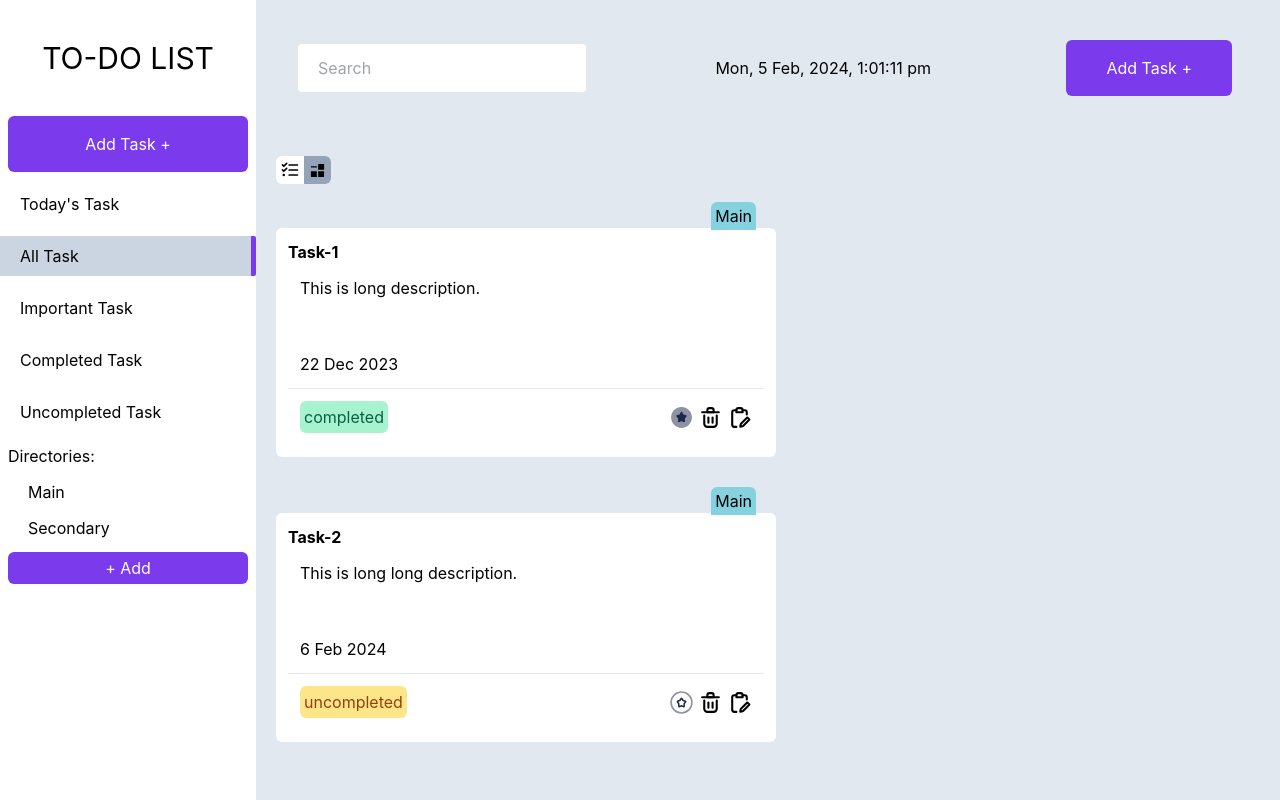
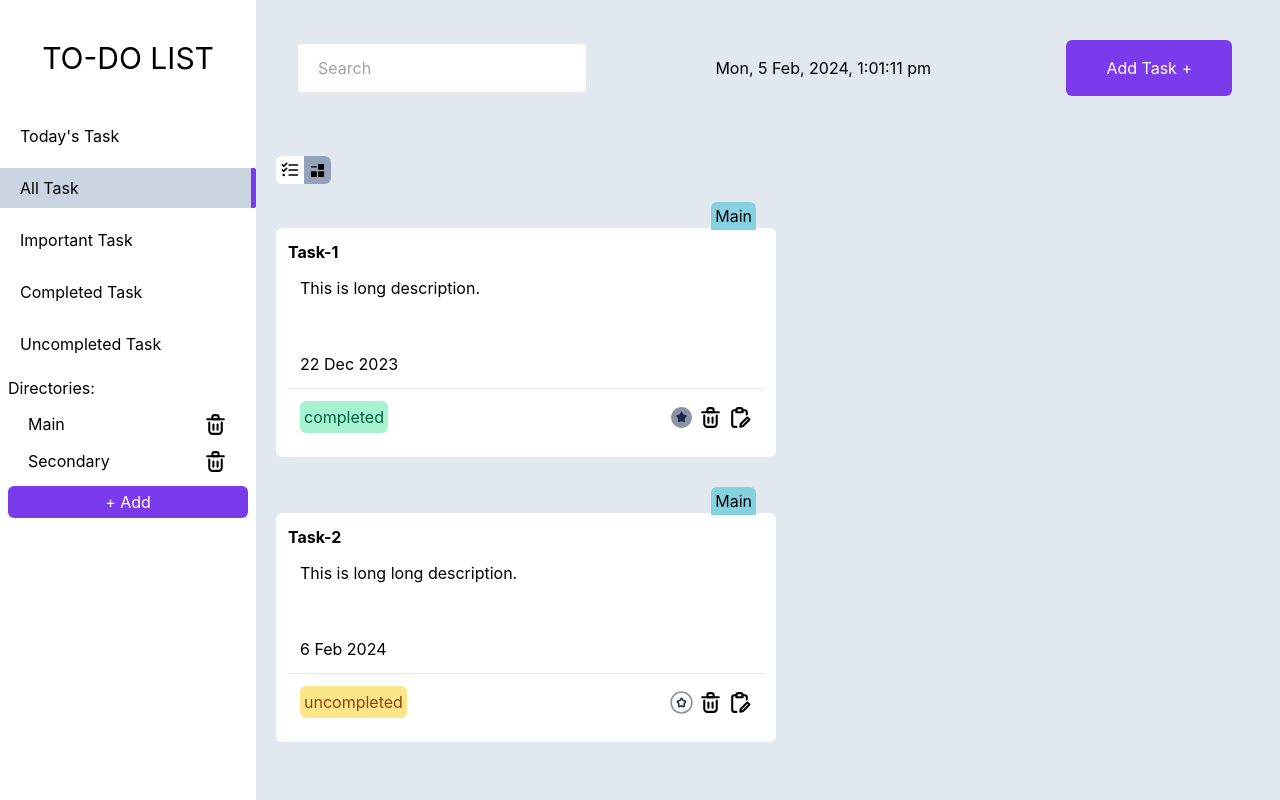
Before and after one commit to tilakved/todo, a React (Create React App) app: page / in a window 1280 px wide. Built offline with nearby package versions, Linux system fonts and the light colour scheme.

Commit message:
dynamic directories

```diff
--- a/src/redux/slicer/directoriesSlice.js
+++ b/src/redux/slicer/directoriesSlice.js
@@ -6,9 +6,16 @@ const directoriesSlice = createSlice({
     reducers: {
         updateName: (state, actions) => {
             state[actions.payload.index] = actions.payload.value
+        },
+        updateFullDirectory: (state, actions) => {
+            state = state.push(actions.payload)
+        },
+        deleteDirectory: (state, actions) => {
+            const index = actions.payload;
+            state.splice(index,1);
         }
     },
 });
 
 export default directoriesSlice.reducer;
-export const { updateName } = directoriesSlice.actions;
+export const { updateName, updateFullDirectory, deleteDirectory } = directoriesSlice.actions;
--- a/src/shared/Form-Popup/Form-popup.jsx
+++ b/src/shared/Form-Popup/Form-popup.jsx
@@ -1,12 +1,19 @@
 import { useSelector, useDispatch } from 'react-redux';
 import { updateAddDirectoriesPopup } from '../../redux/slicer/filterSlice';
+import { updateFullDirectory } from '../../redux/slicer/directoriesSlice';
+import { useState } from 'react';
+
 export function FormPopup() {
     const allFilters = useSelector(state => state.filter);
     const dispatch = useDispatch();
+    const [directoryName, setDirectoryName] = useState('');
 
     function AddDirectory() {
-
-
+        if (allFilters.addDirectoriesPopup) {
+            dispatch(updateFullDirectory(directoryName))
+            setDirectoryName('')
+            dispatch(updateAddDirectoriesPopup(false))
+        }
     }
 
     return (
@@ -20,7 +27,7 @@ export function FormPopup() {
                                 <div className="mt-3 text-center sm:mt-0 sm:text-left">
                                     <h3 className="text-base font-semibold leading-6 text-gray-900" id="modal-title">Create Directory</h3>
                                     <div className="mt-2 flex gap-1 items-center">
-                                        <span>Name: </span><input type='text' placeholder='Directory name' className='border rounded-md p-1' />
+                                        <span>Name: </span><input type='text' placeholder='Directory name' className='border rounded-md p-1' value={directoryName} onChange={(e) => { setDirectoryName(e.target.value) }} />
                                     </div>
                                 </div>
                             </div>
--- a/src/shared/Leftside-bar/Leftside.jsx
+++ b/src/shared/Leftside-bar/Leftside.jsx
@@ -1,6 +1,8 @@
 import './Leftside.css';
 import { useSelector, useDispatch } from 'react-redux';
 import { updateSortBy, updateAddDirectoriesPopup } from '../../redux/slicer/filterSlice';
+import { deleteDirectory } from '../../redux/slicer/directoriesSlice';
+import delete_icon from '../../assets/svgs/delete-2-svgrepo-com.svg'
 
 export function LeftSide() {
   const allFilters = useSelector(state => state.filter);
@@ -11,7 +13,7 @@ export function LeftSide() {
     <div className="leftside">
       <div className='p-10 bold text-3xl text-center'>TO-DO LIST</div>
       <div className='flex flex-col gap-3'>
-        <button type="button" className='mx-2 bg-primary px-10 text-center py-4 rounded-md text-white cursor-pointer'>Add Task + </button>
+        {/* <button type="button" className='mx-2 bg-primary px-10 text-center py-4 rounded-md text-white cursor-pointer'>Add Task + </button> */}
         <div className='sorting flex flex-col gap-3'>
           <div onClick={() => { dispatch(updateSortBy('today')) }} className={allFilters.sortBy === 'today' ? `cursor-pointer py-2 px-5 selected-sort` : `cursor-pointer py-2 px-5`}>Today's Task</div>
           <div onClick={() => { dispatch(updateSortBy('all')) }} className={allFilters.sortBy === 'all' ? `cursor-pointer py-2 px-5 selected-sort` : `cursor-pointer py-2 px-5`}>All Task</div>
@@ -22,10 +24,17 @@ export function LeftSide() {
         <div className='Directories flex flex-col gap-3'>
           <div className='mx-2'>Directories:</div>
           {allDirectories.map((directory, index) => {
-            return <div className='px-7' key={index} >{directory}</div>
+            return <div className='px-7 flex justify-between' key={index} >
+              <span>
+                {directory}
+              </span>
+              <span className='cursor-pointer hover:bg-red-200 rounded-md' onClick={()=>{dispatch(deleteDirectory(index))}}>
+                <img src={delete_icon} alt='delete_icon' />
+              </span>
+            </div>
           })
           }
-          <div className='px-5 bg-primary text-white rounded-md py-1 text-center cursor-pointer mx-2' onClick={() => { dispatch(updateAddDirectoriesPopup(true))}}>+ Add</div>
+          <div className='px-5 bg-primary text-white rounded-md py-1 text-center cursor-pointer mx-2' onClick={() => { dispatch(updateAddDirectoriesPopup(true)) }}>+ Add</div>
         </div>
       </div>
     </div>
```
